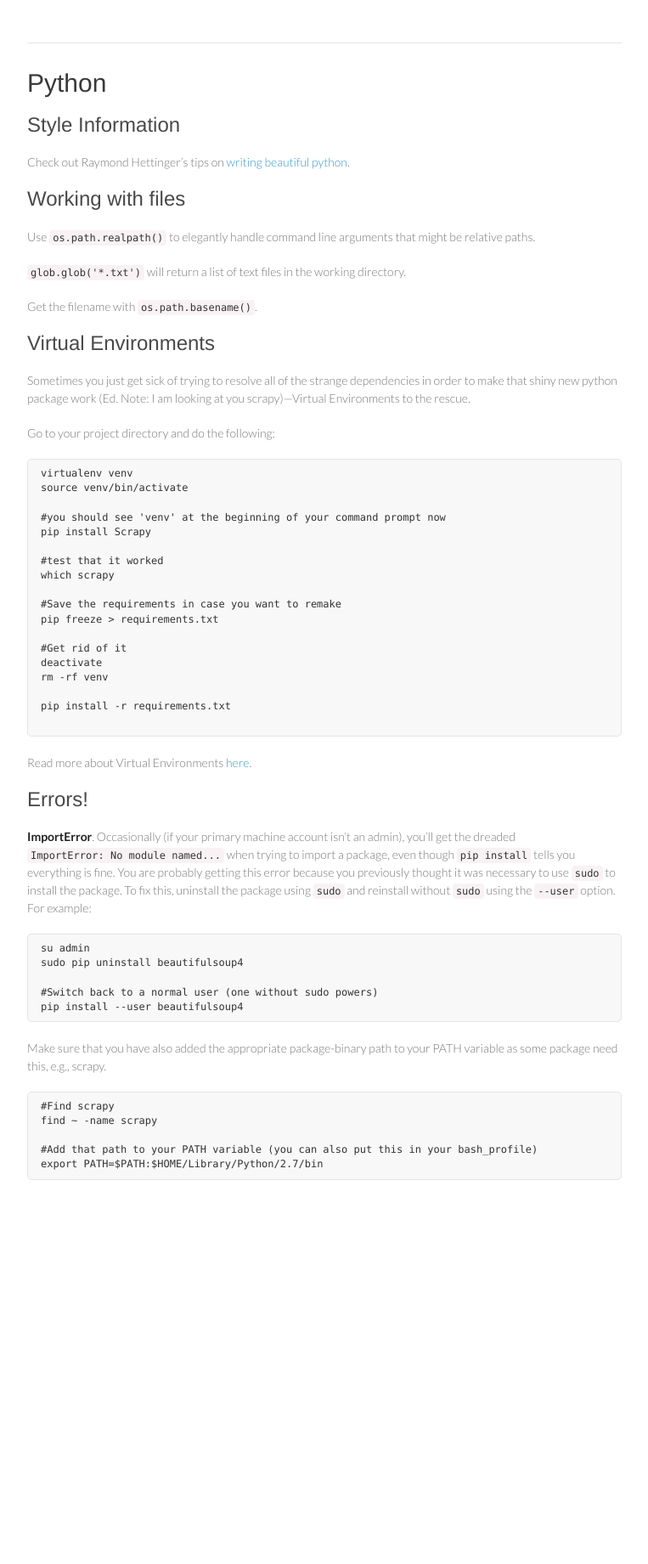
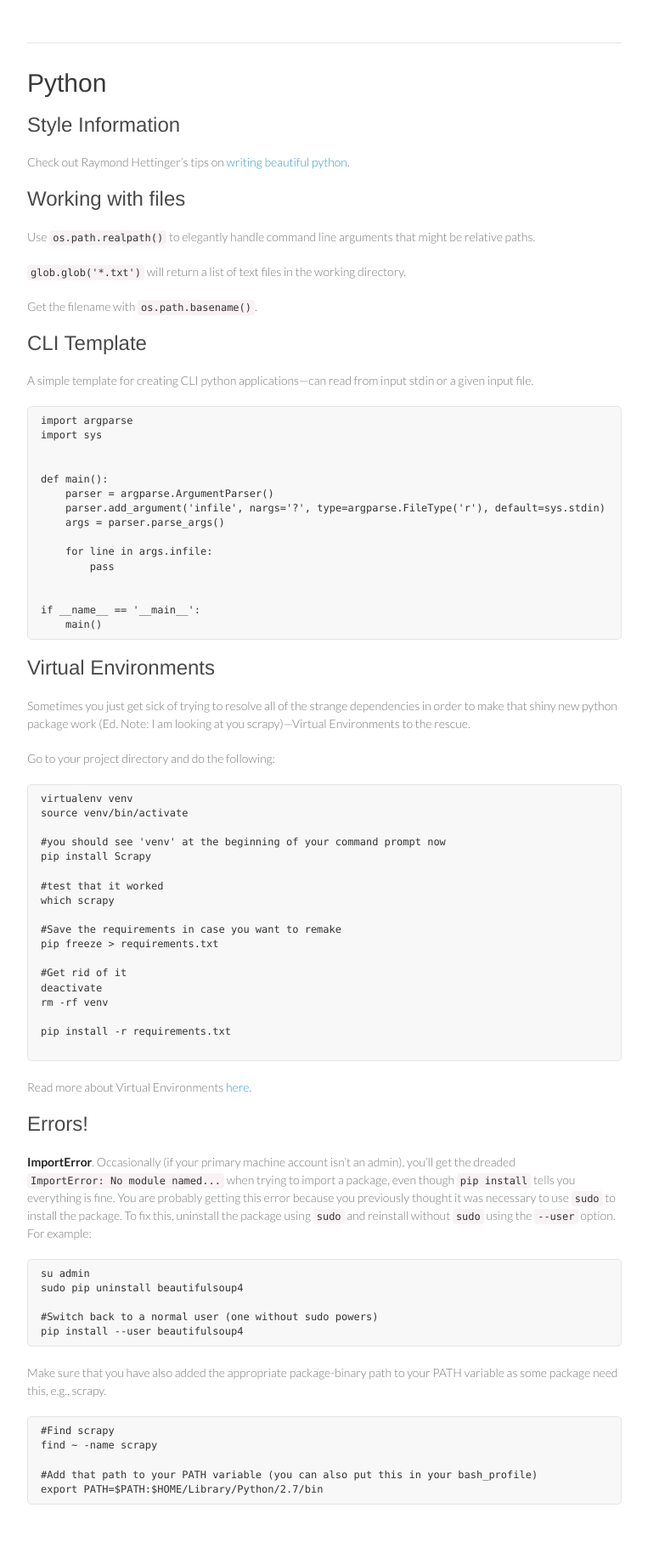
Before and after one commit to rjwalls/tips, a Jekyll site: the page built from _posts/1900-01-01-Python.md, in a window 1280 px wide. Shown: the whole page at 85% size, without its empty margins (258-1021 px from the left). Built offline with Jekyll 4.4.1, drawn with Linux system fonts in a browser that asks for light colours; Markdown is read by kramdown in place of the engine named in the settings; before the commit the page ends 1459 px from its top, so only the background shows below that.

Commit message:
Update 1900-01-01-Python.md

````diff
--- a/_posts/1900-01-01-Python.md
+++ b/_posts/1900-01-01-Python.md
@@ -14,6 +14,29 @@ Use `os.path.realpath()` to elegantly handle command line arguments that might b
 `glob.glob('*.txt')` will return a list of text files in the working directory.
 
 Get the filename with `os.path.basename()`.
+
+
+### CLI Template
+
+A simple template for creating CLI python applications---can read from input stdin or a given input file.
+
+```python
+import argparse
+import sys
+
+
+def main():
+    parser = argparse.ArgumentParser()
+    parser.add_argument('infile', nargs='?', type=argparse.FileType('r'), default=sys.stdin)
+    args = parser.parse_args()
+
+    for line in args.infile:
+        pass
+
+
+if __name__ == '__main__':
+    main()
+```
 
 
 ### Virtual Environments
````
